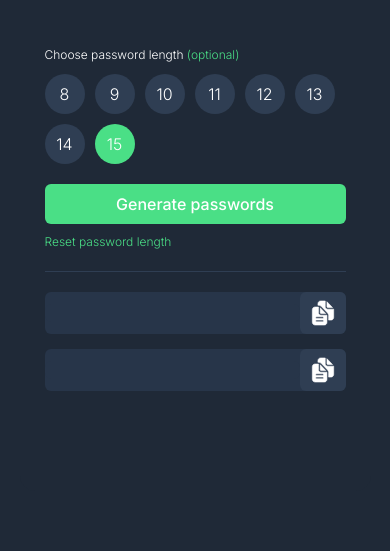
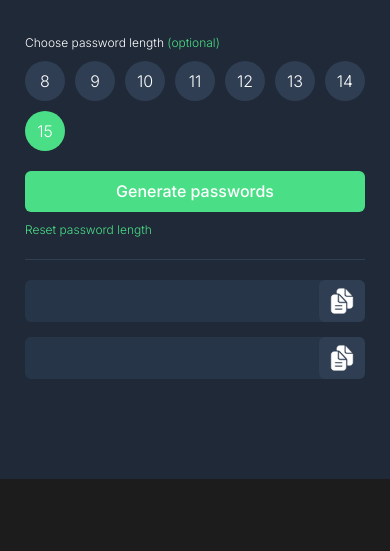
Before and after one commit to jessadk/password-generator, a plain HTML site: page index.html in a window 390 px wide. Shown: the part 293-844 px from the top of the page. Drawn offline with Linux system fonts and the light colour scheme.

Commit message:
update background on mobile

```diff
--- a/css/style.css
+++ b/css/style.css
@@ -233,8 +233,9 @@ button:hover,
 }
 
 @media (max-width: 450px) {
-    body{
-        background-color: var(--dark-blue);
+    main {
+        width: 100%;
+        border-radius: initial;
     }
 }
 
@@ -242,9 +243,4 @@ button:hover,
     h1 {
         margin-bottom: 15px;
     }
-
-    main {
-        width: 100%;
-        border-radius: initial;
-    }
 }
```
